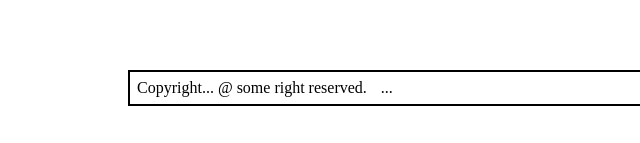
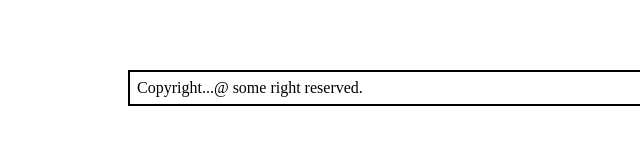
Before and after one commit to ShaliniNayan/Awesome-Books, a plain HTML site: page index.html in a window 1280 px wide. Shown: the part 654-797 px from the top of the page, 0-640 px from the left. Drawn offline with Linux system fonts and the light colour scheme.

Commit message:
update html file

```diff
--- a/index.html
+++ b/index.html
@@ -52,6 +52,6 @@
       </ul>
     </section>
 
-    <footer>Copyright... @ some right reserved. <span>...</span></footer>
+    <footer>Copyright...@ some right reserved.</footer>
   </body>
 </html>
```
